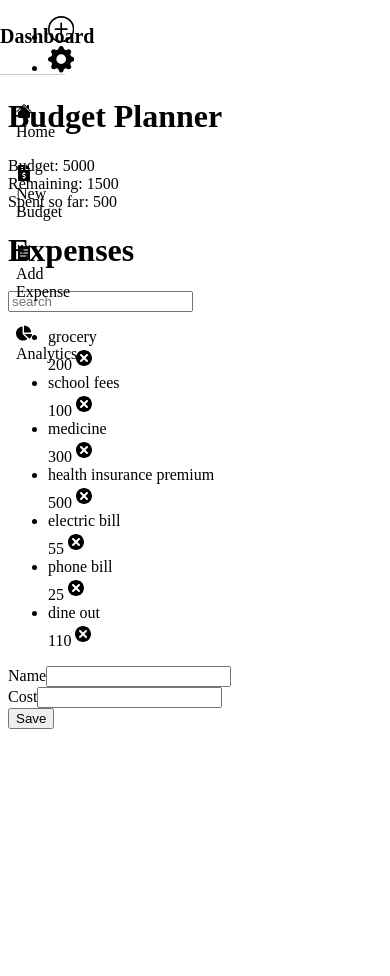
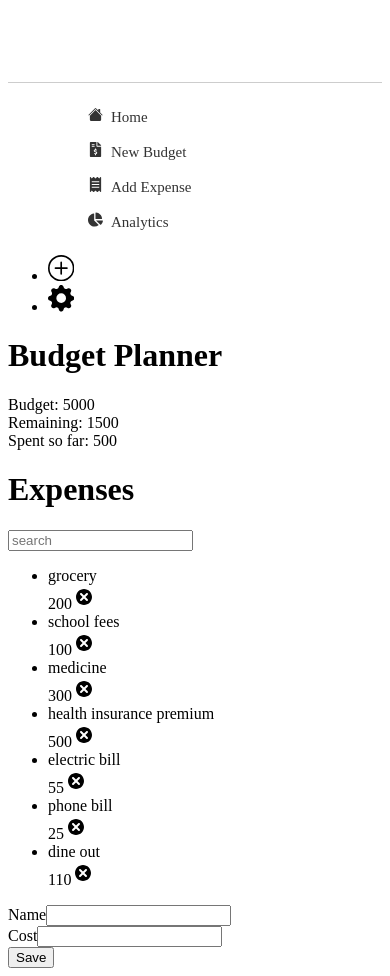
Before and after one commit to code4evr/budget-tracker, a React (Create React App) app: page / in a window 390 px wide. Before the commit the page ends 844 px from the top, so only its background shows below. Built offline with nearby package versions, Linux system fonts and the light colour scheme.

Commit message:
media query for mobile screens added

```diff
--- a/src/main.css
+++ b/src/main.css
@@ -1,37 +1,81 @@
-nav {
-  border-radius: 30px;
+.wrapper {
+  display: flex;
+  align-items: stretch;
+  width: 100%;
+}
+
+.main-container {
+  display: flex;
+  flex-direction: column;
+  margin-left: 240px;
+  width: 100%;
+  min-height: 100vh;
+  margin-top: 2.5rem;
+}
+
+.main-container-grow {
+  margin-left: auto;
+}
+
+.content {
+  padding: 3rem;
 }
 
 /* Sidebar css */
-.sidebar-container {
+.sidebar-content {
+  background: #f9f9f9;
   position: fixed;
-  top: 0;
-  left: 0;
-  min-height: 100vh;
-  width: 16.66%;
-  padding-left: -15px;
+  width: 240px;
+  height: 100%;
+  z-index: 1001;
+  border-right: 1px solid #f0f0f0;
 }
+
+.toggle {
+  margin-left: -240px;
+}
+
 .sidebar-container h1 {
   font-size: 1.25rem;
   text-align: center;
 }
 
 .sidebar-brand {
+  height: 50px;
   padding: 0.75rem 0;
   border-bottom: 1px solid #cdcdcd;
+  font-size: 1.25rem;
+  color: #fff;
+  text-align: center;
+  font-weight: 600;
 }
 
-.sidebar-list {
+.sidebar-menu {
+  margin-top: 2rem;
   padding: 0;
   list-style: none;
 }
 
 .sidebar-item {
-  padding: 0.75rem 1rem;
+  display: flex;
+  padding: 0.5rem 1rem;
+  font-size: 15px;
+  color: #333;
+  font-weight: 400;
+  margin: 0 0.5rem 0 1.5rem;
+}
+
+.sidebar-item > span:nth-child(2) {
+  padding-left: 0.5rem;
+  padding-top: 2px;
 }
 
 .sidebar-item:hover {
-  background: #ddd;
+  background: #ececec;
+  border-radius: 5px;
+  color: #111;
+  cursor: pointer;
+  text-decoration: none;
 }
 
 /* dashboard home */
@@ -52,6 +96,61 @@ nav {
   color: #6f6bfa;
 }
 
+/* Home budget */
+.budget-info-container {
+  position: relative;
+  display: flex;
+  justify-content: space-between;
+  border-bottom: 1px solid #999;
+  padding-left: 0 !important;
+  padding-right: 0 !important;
+  padding-bottom: 1rem;
+}
+
+/* .budget-info-container::after {
+  content: '';
+  position: absolute;
+  top: 2.25rem;
+  width: 97%;
+  margin-left: 0.25rem;
+  border-bottom: 2px solid #6f6bfa;
+  opacity: 0.5;
+  content: '';
+} */
+
+.budget-info a {
+  color: #444;
+}
+
+.budget-info a:hover {
+  text-decoration: none;
+  color: #414570;
+}
+
+.budget-info {
+  width: 80%;
+}
+.budget-info > .budget-heading {
+  font-size: 1.15rem;
+  width: 100%;
+  margin-top: -4px;
+}
+
+.budget-info .form-control {
+  width: 5%;
+  height: calc(0.25em + 0.25rem + 10px);
+}
+
+.budget-edits {
+  width: 20%;
+}
+
+.budget-edits > div {
+  position: relative;
+  padding-left: 1rem;
+  z-index: -1;
+}
+
 /* images css */
 .img-container {
   margin-top: 2rem;
@@ -60,3 +159,52 @@ nav {
 .add-budget {
   width: 50%;
 }
+
+/* Home */
+.btn-save {
+  border: none;
+  padding: 0.5rem 1rem;
+  border-radius: 5px;
+  background: #6f6bfa;
+  color: #fff;
+}
+
+.btn-cancel {
+  border: none;
+  background: none;
+}
+
+/* utils */
+.flex {
+  display: flex;
+  justify-content: flex-end;
+}
+
+/* ------------------------ media queries --------------------------- */
+
+/* ------------------------ for mobile ------------------------------ */
+
+@media only screen and (max-width: 768px) {
+  .settings-wrapper {
+    width: 100%;
+  }
+
+  .settings-items {
+    width: 90%;
+  }
+
+  .settings-mobile {
+    display: flex;
+    flex-direction: row;
+  }
+
+  .settings-content {
+    display: none;
+  }
+
+  .settings-aside-active .settings-content {
+    display: block;
+    position: relative;
+    z-index: 1001;
+  }
+}
```
